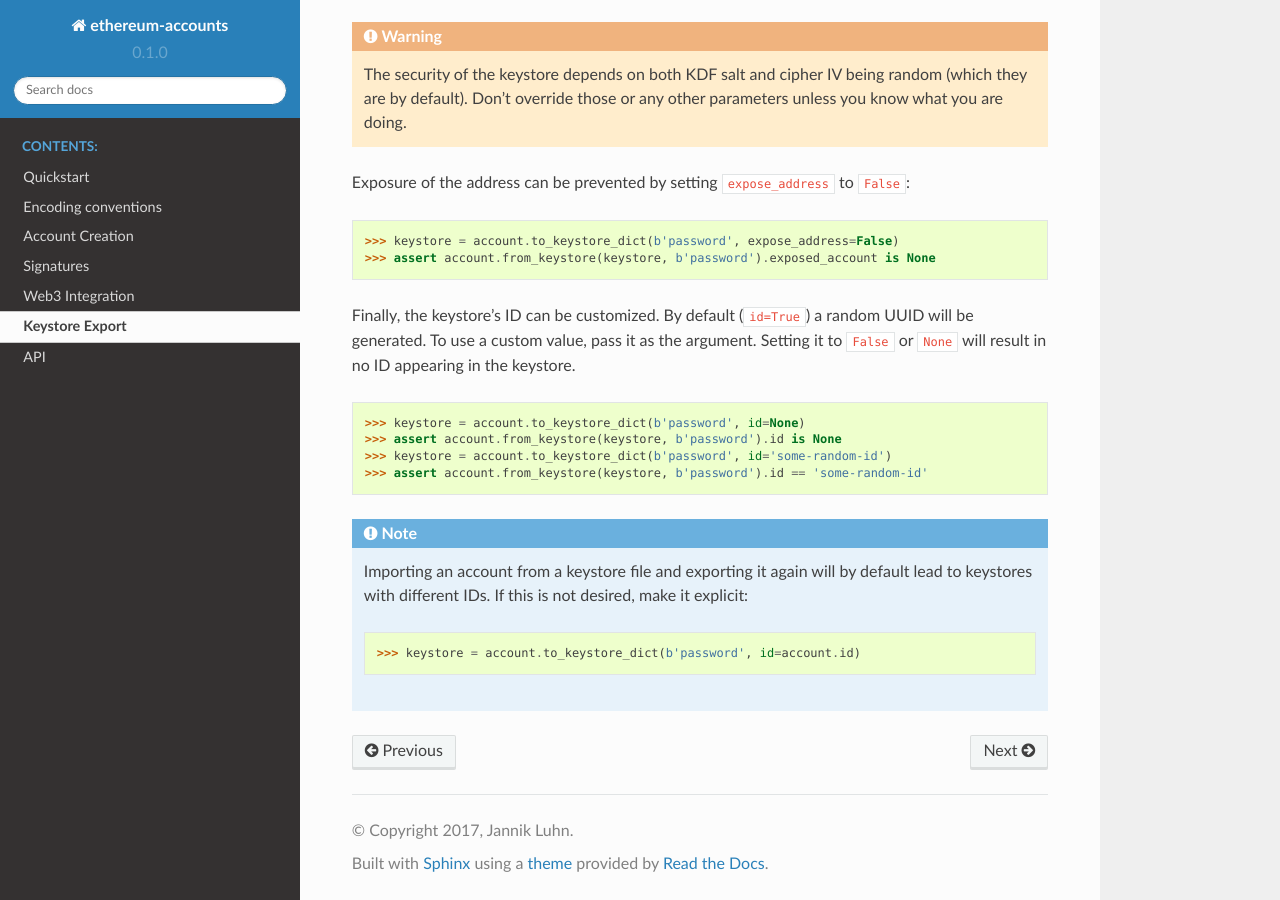
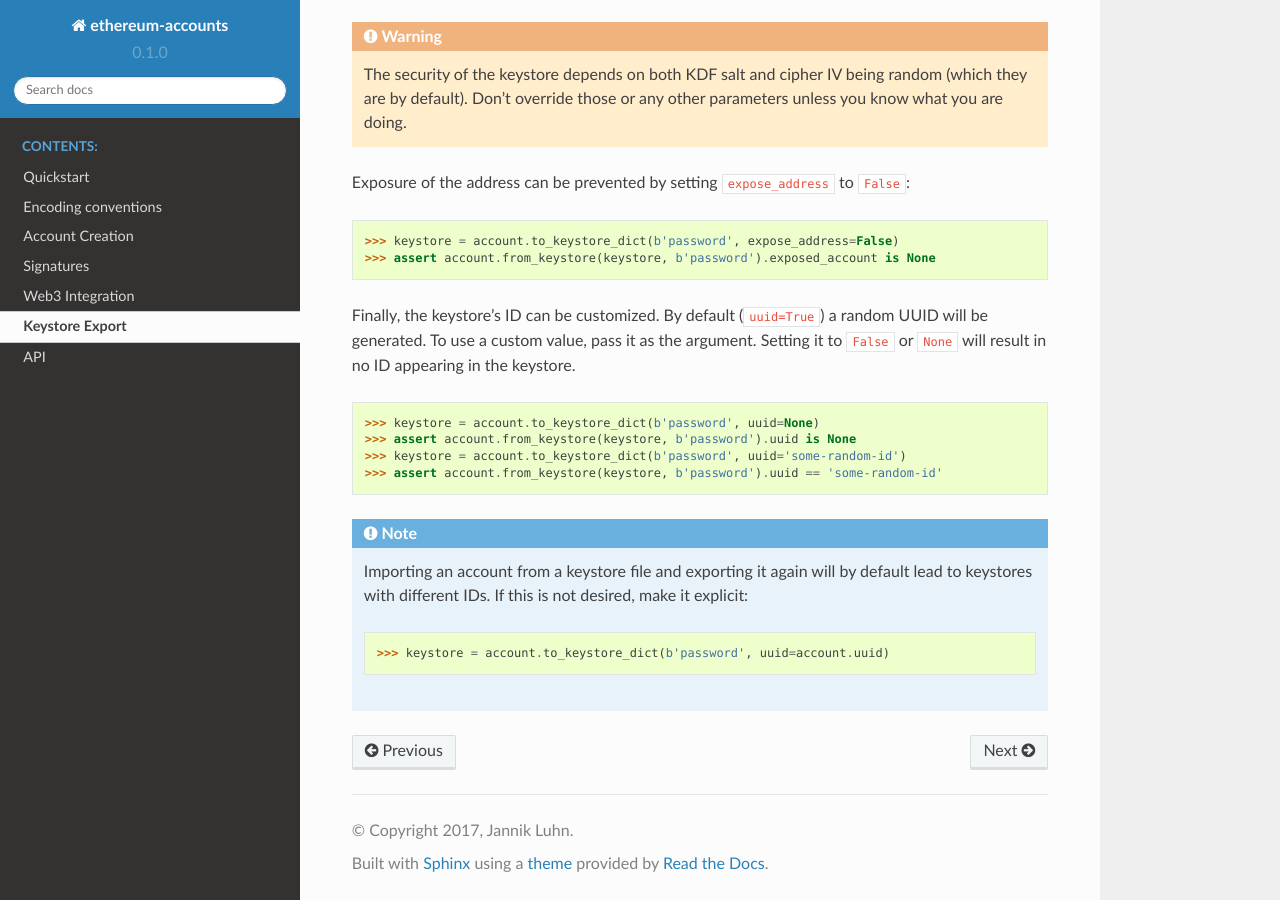
Before and after one commit to jannikluhn/ethereum-accounts, a Sphinx documentation site: the page built from docs/account_export.rst, in a window 1280 px wide and 900 px high, scrolled down 829 px. Built offline with Sphinx 7.4.7 and the Read the Docs theme 2.0.0, drawn with Linux system fonts in a browser that asks for light colours.

Commit message:
Rename id to uuid

```diff
--- a/docs/account_export.rst
+++ b/docs/account_export.rst
@@ -38,14 +38,14 @@ Exposure of the address can be prevented by setting ``expose_address`` to ``Fals
     >>> keystore = account.to_keystore_dict(b'password', expose_address=False)
     >>> assert account.from_keystore(keystore, b'password').exposed_account is None
 
-Finally, the keystore's ID can be customized. By default (``id=True``) a random UUID will be
+Finally, the keystore's ID can be customized. By default (``uuid=True``) a random UUID will be
 generated. To use a custom value, pass it as the argument. Setting it to ``False`` or ``None``
 will result in no ID appearing in the keystore.
 
-    >>> keystore = account.to_keystore_dict(b'password', id=None)
-    >>> assert account.from_keystore(keystore, b'password').id is None
-    >>> keystore = account.to_keystore_dict(b'password', id='some-random-id')
-    >>> assert account.from_keystore(keystore, b'password').id == 'some-random-id'
+    >>> keystore = account.to_keystore_dict(b'password', uuid=None)
+    >>> assert account.from_keystore(keystore, b'password').uuid is None
+    >>> keystore = account.to_keystore_dict(b'password', uuid='some-random-id')
+    >>> assert account.from_keystore(keystore, b'password').uuid == 'some-random-id'
 
 
 .. note::
@@ -53,4 +53,4 @@ will result in no ID appearing in the keystore.
    Importing an account from a keystore file and exporting it again will by default lead to
    keystores with different IDs. If this is not desired, make it explicit:
 
-       >>> keystore = account.to_keystore_dict(b'password', id=account.id)
+       >>> keystore = account.to_keystore_dict(b'password', uuid=account.uuid)
```
Also changed, not shown: 3 other files.
